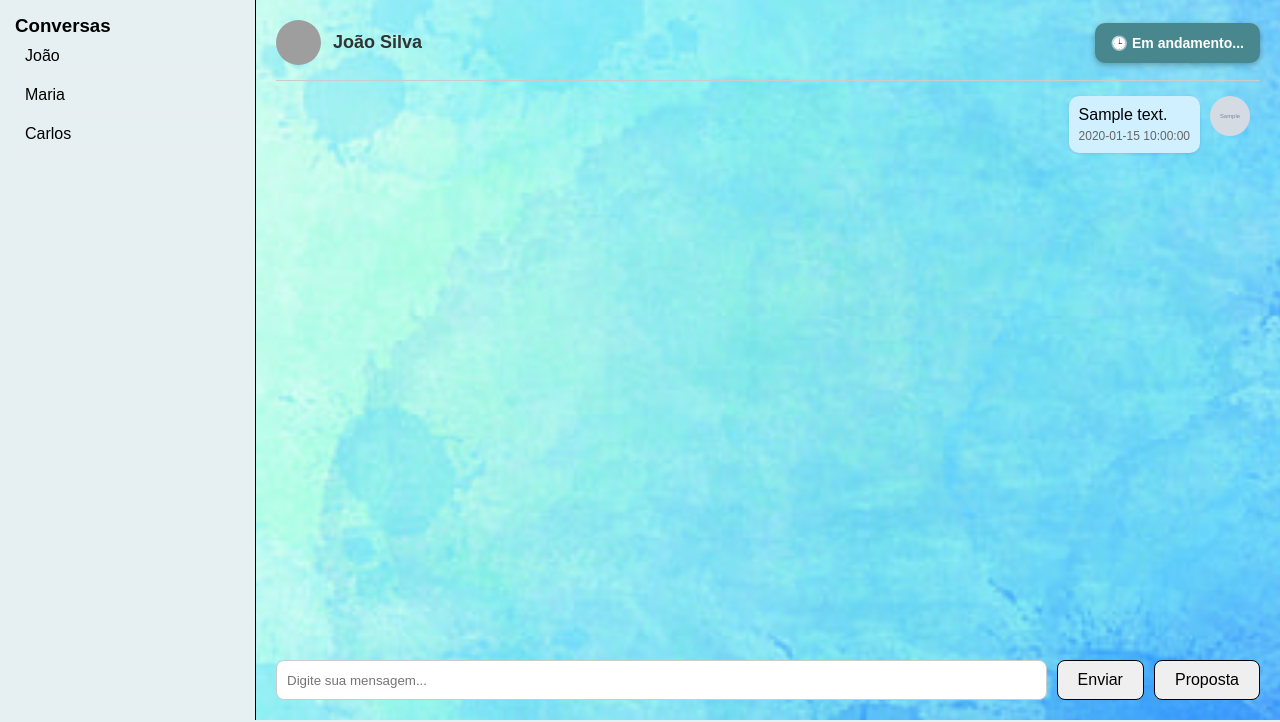
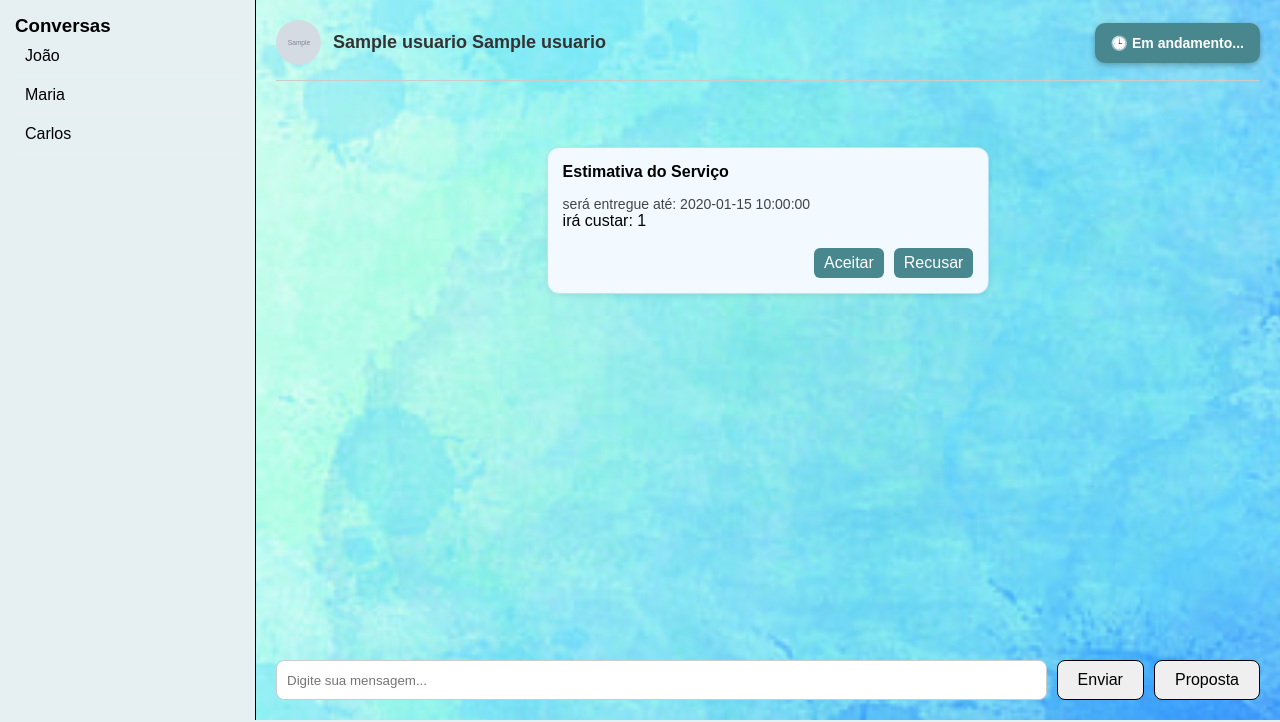
Before and after one commit to PedroHKV/WideLancer, a PHP site: page /WideLancer_Artefato/Templates/chat.php in a window 1280 px wide. Shown: the part 78-800 px from the top of the page. Run offline with PHP 8.4, Linux system fonts and the light colour scheme; the visitor is signed in with stand-in values (Sample User, id 1); tables that the repository leaves empty hold one stand-in row (values such as "Sample post"); grey boxes marked "Sample" are stand-in pictures; grey boxes are pictures that could not be loaded.

Commit message:
chat funcional

```diff
--- a/Javascripts/chat.js
+++ b/Javascripts/chat.js
@@ -22,7 +22,7 @@ document.addEventListener('DOMContentLoaded', () => {
             const msg = document.createElement('div');
             msg.className = 'message-row sent';
             msg.innerHTML = `
-                <img src="../imagens/usuario2.jpg" class="message-avatar" alt="Você">
+                <img src="" class="message-avatar" alt="Você">
                 <div class="message">
                     <p>${msgContent}</p>
                     <span class="timestamp">${new Date().toLocaleString()}</span>
@@ -37,13 +37,13 @@ document.addEventListener('DOMContentLoaded', () => {
                 method:"POST",
                 body: dados
             }).then(r=>{return r.text()}).then(res=>{
-
+                window.location.href = URL_SITE+"/Templates/chat.php";
             });
             scrollToBottom();
         }
     });
     propostaBtn.addEventListener('click', () => {
-        propostaCard1.style.display = (propostaCard1.style.display === 'none' || propostaCard1.style.display === '') ? 'block' : 'none';
+        propostaCard1.style.display = (propostaCard1.style.display === 'none' || propostaCard1.style.display === '') ? 'flex' : 'none';
     });
     document.querySelector('.enviar-proposta').addEventListener('click', () => {
         const prazo = prazoInput.value;
@@ -53,6 +53,18 @@ document.addEventListener('DOMContentLoaded', () => {
             propostaCard2.querySelector('.orcamento').textContent = `Orçamento: ${orcamento}`;
             propostaCard2.style.display = 'block';
             propostaCard1.style.display = 'none';
+
+            let dados = new FormData();
+            dados.append("msg_cnt", "<?><;><.>proposta<?><;><.>");
+            dados.append("prazo", prazo);
+            dados.append("orcamento", orcamento);
+            fetch(URL_SITE+"/ServerScripts/tratar_msg.php", {
+                method:"POST",
+                body: dados
+            }).then(r=>{return r.text()}).then(res=>{
+                window.location.href = URL_SITE+"/Templates/chat.php";
+            });
+
         } else {
             alert("Por favor, insira um prazo e um orçamento.");
         }
--- a/Stylesheets/chat.css
+++ b/Stylesheets/chat.css
@@ -222,10 +222,13 @@ header {
   border: 1px solid #b3e5fc;
   padding: 15px;
   border-radius: 12px;
+  gap: 10px;
   margin: 15px auto;
   box-shadow: 0 2px 6px rgba(0, 0, 0, 0.08);
   text-align: center;
+  flex-direction: column;
 }
+
 
 .descricao-trabalho,
 .prazo-trabalho {
@@ -259,7 +262,13 @@ header {
   border-radius: 12px;
   margin: 15px auto;
   box-shadow: 0 2px 6px rgba(0, 0, 0, 0.08);
-  text-align: center;
+  text-align: start;
+  display: flex;
+  flex-direction: column;
+}
+
+.proposta-card-2 h4{
+  margin-bottom: 15px;
 }
 
 .proposta-card-2 .descricao,
@@ -301,7 +310,7 @@ header {
 
 .botoes-proposta {
   display: flex;
-  justify-content: center;
+  justify-content: end;
   gap: 10px;
 }
 
--- a/Templates/chat.php
+++ b/Templates/chat.php
@@ -52,19 +52,40 @@
         <section class="chat-main">
             <div class="chat-header">
                 <div id="chat-perfilinfo">
-                    <img src="../imagens/usuario2.jpg" alt="Foto do usuário" class="user-photo">
-                    <span class="user-name">João Silva</span>
+                    <img src="<?php echo $outro->getFoto(); ?>" alt="Foto do usuário" class="user-photo">
+                    <span class="user-name"><?php echo $outro->getNome()." ".$outro->getSobrenome();?></span>
                 </div>
                 <div class="status-indicador">
                     <span class="status-texto">🕒 Em andamento...</span>
                 </div>
             </div>
             <div id="mensagens">
+                <div class="proposta-card-1" id="proposta-form" style="display: none;">
+                    <h4>Proposta de Serviço</h4>
+                    <input type="date" class="prazo-trabalho" placeholder="Prazo (ex: 5 dias)">
+                    <input type="text" class="input-orcamento" placeholder="Insira seu orçamento (ex: R$ 300)">
+                    <div class="botoes-proposta">
+                        <button class="enviar-proposta">Enviar</button>
+                    </div>
+                </div>
                 <?php
                     foreach ($mensagens as $mensagem ){
                         $myMSG = ($mensagem->getUsuarioId()===$usuario_id);
                         $classe = $myMSG ? "message-row sent" : "message-row received";
                         $foto = $myMSG ? $usuario->getFoto() : $outro->getFoto();
+                        $isProposta = ($mensagem->getProposta() == 1);
+                        if ($isProposta){
+                            echo "<br><br>";
+                            echo    "<div class='proposta-card-2' id='proposta-recebida'>".
+                                        "<h4>Estimativa do Serviço</h4>".
+                                        "<p class='prazo'>será entregue até: ".$mensagem->getPrazo()."</p>".
+                                        "<p class='orcamento'>irá custar: ".$mensagem->getOrcamento()."</p><br>".
+                                        "<div class='botoes-proposta'>".
+                                            "<button class='btn aceitar'>Aceitar</button>".
+                                            "<button class='btn recusar'>Recusar</button>".
+                                        "</div>".
+                                    "</div>";
+                        } else {
                             echo "<div class='".$classe."'>".
                                     "<img src='".$foto."' class='message-avatar' alt='Você'>".
                                     "<div class='message'>".
@@ -73,24 +94,8 @@
                                     "</div>".
                                   "</div>";
                         }
+                    }
                 ?>
-                <div class="proposta-card-1" id="proposta-form" style="display: none;">
-                    <h4>Proposta de Serviço</h4>
-                    <input type="text" class="prazo-trabalho" placeholder="Prazo (ex: 5 dias)">
-                    <input type="text" class="input-orcamento" placeholder="Insira seu orçamento (ex: R$ 300)">
-                    <div class="botoes-proposta">
-                        <button class="enviar-proposta">Enviar</button>
-                    </div>
-                </div>
-                <div class="proposta-card-2" id="proposta-recebida" style="display: none;">
-                    <h4>Proposta de Serviço</h4>
-                    <p class="prazo">Prazo: 5 dias</p>
-                    <p class="orcamento">Orçamento: R$ 500,00</p>
-                    <div class="botoes-proposta">
-                        <button class="btn aceitar">Aceitar</button>
-                        <button class="btn recusar">Recusar</button>
-                    </div>
-                </div>
             </div>
             <div class="chat-input">
                 <input type="text" placeholder="Digite sua mensagem...">
--- a/Utils/Classes/Mensagem.php
+++ b/Utils/Classes/Mensagem.php
@@ -8,14 +8,20 @@
         private $horario;
         private $chat_id;
         private $usuario_id;
+        private $proposta;
+        private $prazo;
+        private $orcamento;
 
         //construtores
-        function __construct($id, $texto, $horario, $chat_id, $usuario_id){
+        function __construct($id, $texto, $horario, $chat_id, $usuario_id, $proposta = false, $prazo = NULL, $orcamento = NULL){
             $this->id = $id;
             $this->texto = $texto;
             $this->horario = $horario;
             $this->chat_id = $chat_id;
             $this->usuario_id = $usuario_id;
+            $this->prazo = $prazo;
+            $this->proposta = $proposta;
+            $this->orcamento = $orcamento;
         }
 
 
@@ -41,6 +47,18 @@
             return $this->usuario_id;
         }
 
+        public function getProposta(){
+            return $this->proposta;
+        }
+
+        public function getPrazo(){
+            return $this->prazo;
+        }
+
+        public function getOrcamento(){
+            return $this->orcamento;
+        }
+
 
         //metodos publicos
 
@@ -48,7 +66,18 @@
             $bd = ConectarSQL();
             $sql = "INSERT INTO Mensagem(texto, horario, chat_id, usuario_id) VALUES (?, ?, ?, ?);";
             $query = $bd->prepare($sql);
+            $proposta = false;
             $query->bind_param("ssii", $this->texto, $this->horario, $this->chat_id, $this->usuario_id);
+            $cadastrado =  $query->execute();
+            $bd->close();
+            return $cadastrado ;
+        }
+
+        public function cadastrarComoProposta(){
+            $bd = ConectarSQL();
+            $sql = "INSERT INTO Mensagem(horario, proposta, orcamento, prazo, chat_id, usuario_id) VALUES (?, ?, ?, ?, ?, ?);";
+            $query = $bd->prepare($sql);
+            $query->bind_param("sidsii", $this->horario, $this->proposta, $this->orcamento, $this->prazo, $this->chat_id, $this->usuario_id);
             $cadastrado =  $query->execute();
             $bd->close();
             return $cadastrado ;
@@ -71,7 +100,10 @@
                     $linha["texto"],
                     $linha["horario"],
                     $linha["chat_id"],
-                    $linha["usuario_id"]
+                    $linha["usuario_id"],
+                    $linha["proposta"],
+                    $linha["prazo"],
+                    $linha["orcamento"]
                 );
 
                 $mensagens[] = $mensagem;
--- a/WideLancer.sql
+++ b/WideLancer.sql
@@ -59,6 +59,7 @@ CREATE TABLE IF NOT EXISTS Venda (
     descricao VARCHAR(100) NOT NULL,
     data_init DATE NOT NULL,
     data_termino DATE NOT NULL,
+    andamento BOOLEAN,
     chat_id INT,
     anuncio_id INT,
     FOREIGN KEY (chat_id) REFERENCES Chat(id),
@@ -67,8 +68,11 @@ CREATE TABLE IF NOT EXISTS Venda (
 
 CREATE TABLE IF NOT EXISTS Mensagem (
     id INT PRIMARY KEY AUTO_INCREMENT,
-    texto TEXT NOT NULL,
+    texto TEXT,
     horario DATETIME NOT NULL,
+    proposta BOOLEAN,
+    orcamento DOUBLE,
+    prazo DATETIME,
     chat_id INT,
     usuario_id INT,
     FOREIGN KEY (chat_id) REFERENCES Chat(id),
```
Also changed, not shown: ServerScripts/tratar_msg.php (+16 -0 lines), Uploads/anuncios/Grud.png (deleted), Uploads/anuncios/The+Mandalorian+2_+ecco+i+concept+art+dal+capitolo+13+intitolato+The+Jedi+•+Cinespression.png (deleted), Uploads/portifolio/21593.jpg (deleted), Uploads/portifolio/Goku_MUI_1.jpg (deleted), Uploads/portifolio/IMAGO.jpg (added), Uploads/portifolio/MARVEL+STUDIOS+AVENGERS+ENDGAME+DESKTOP+WALLPAPER+by+Joshua121Penalba+on+DeviantArt.jpg (deleted), Uploads/portifolio/_Sans_Skeleton_.png (deleted), imagens/SONIC.jpg (deleted). Lines whose indentation alone changed are shown as unchanged.
